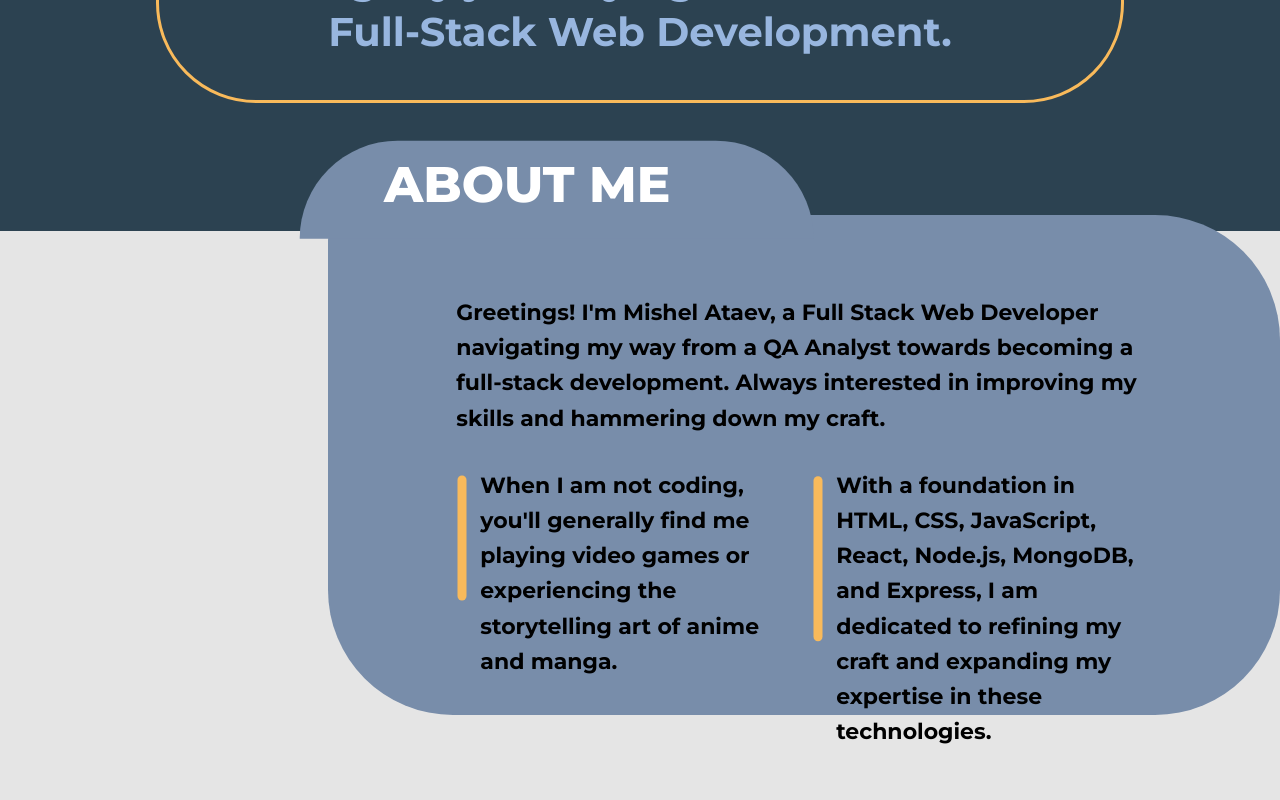
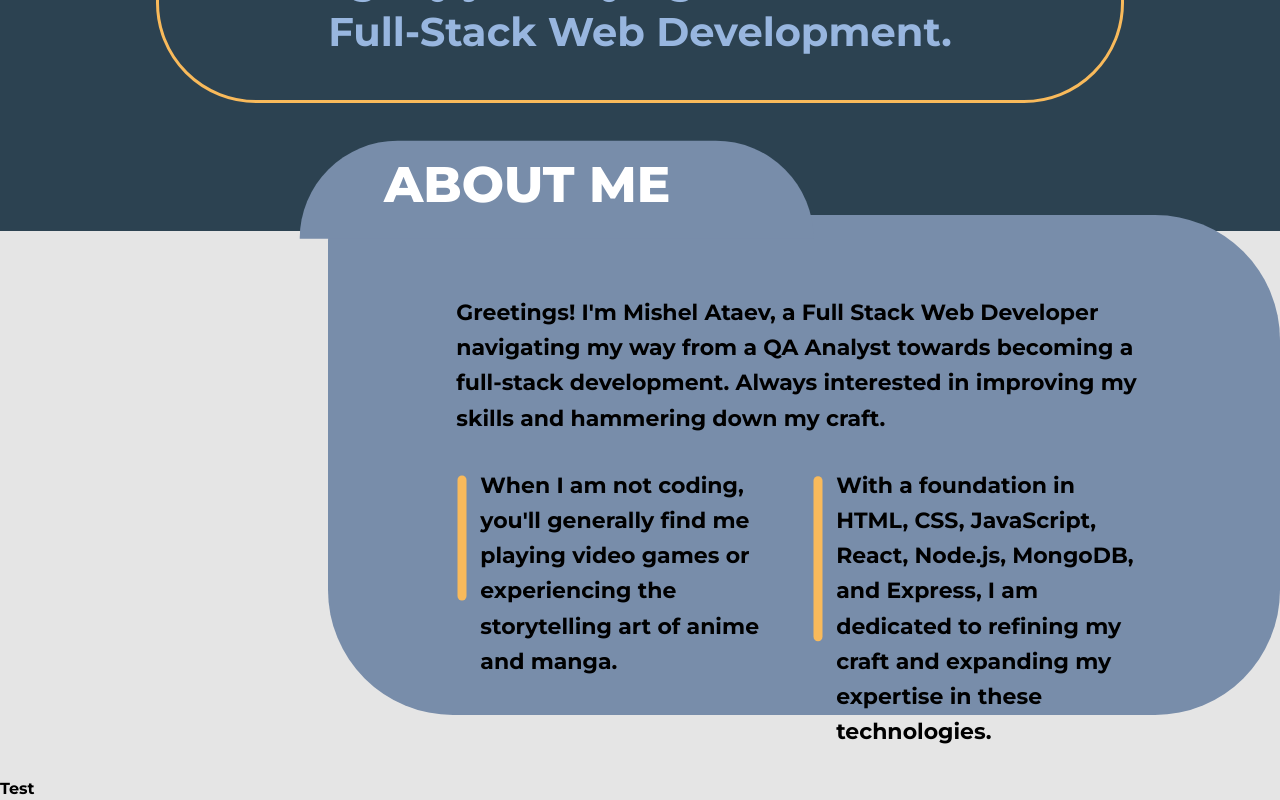
Before and after one commit to MishelAtaev/Portfolio, a React (Create React App) app: page / in a window 1280 px wide. Shown: the part 729-1529 px from the top of the page. Before the commit the page ends 1508 px from the top, so only its background shows below. Built offline with nearby package versions, Linux system fonts and the light colour scheme.

Commit message:
added skills

```diff
--- a/src/App.js
+++ b/src/App.js
@@ -2,6 +2,7 @@
 import NavBar from "./components/navbar/NavBar";
 import Hero from "./components/hero/Hero";
 import AboutMe from "./components/about me/AboutMe";
+import Skills from "./components/skills/Skills";
 
 const App = () => {
   return (
@@ -9,6 +10,7 @@
         <NavBar />
         <Hero />
         <AboutMe />
+        <Skills />
     </>
   );
 };
--- a/src/components/skills/Skills.js
+++ b/src/components/skills/Skills.js
@@ -0,0 +1,10 @@
+import React from "react";
+import "./Skills.css";
+
+const Skills = () => {
+    return(
+        <div>Test</div>
+    );
+};
+
+export default Skills;
```
Also changed, not shown: src/components/skills/Skills.css (added).
